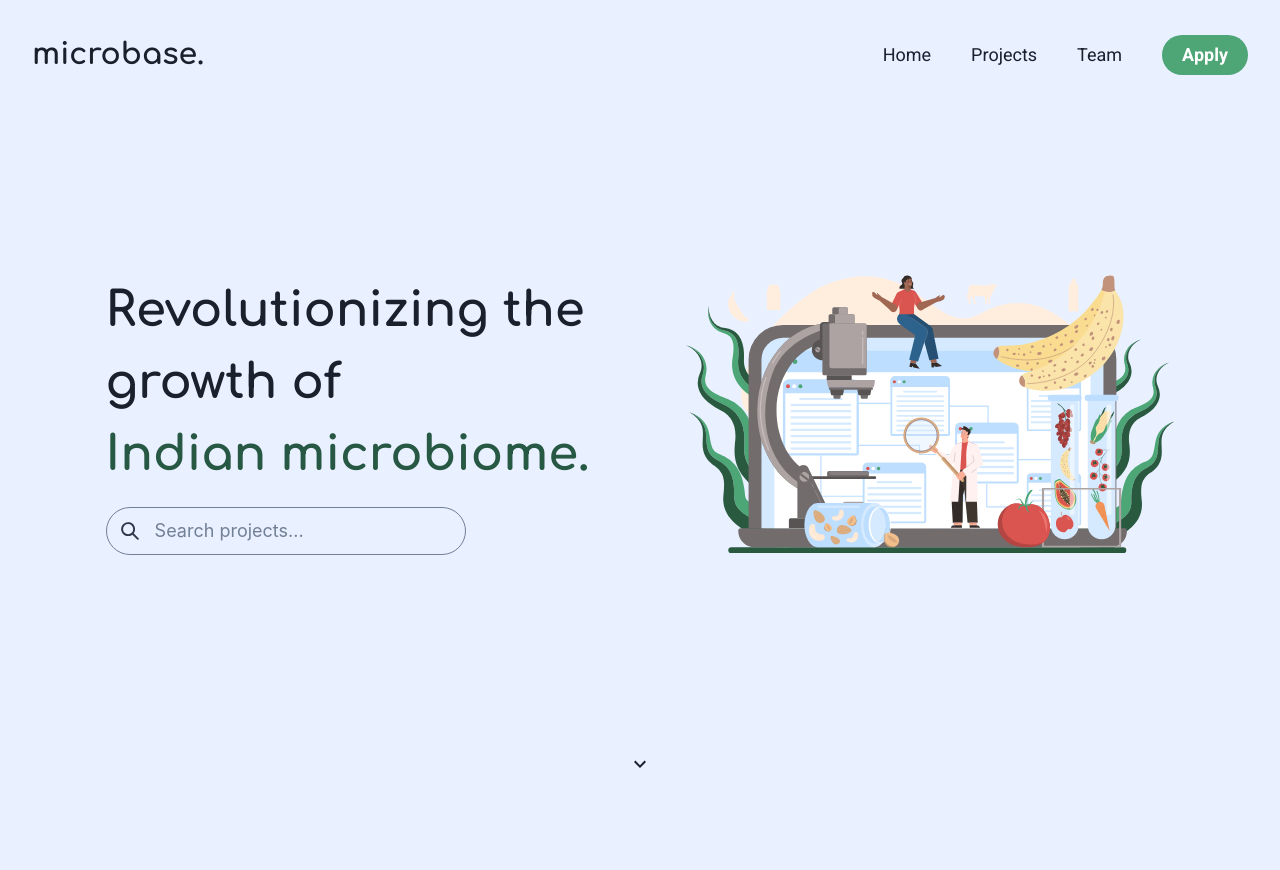
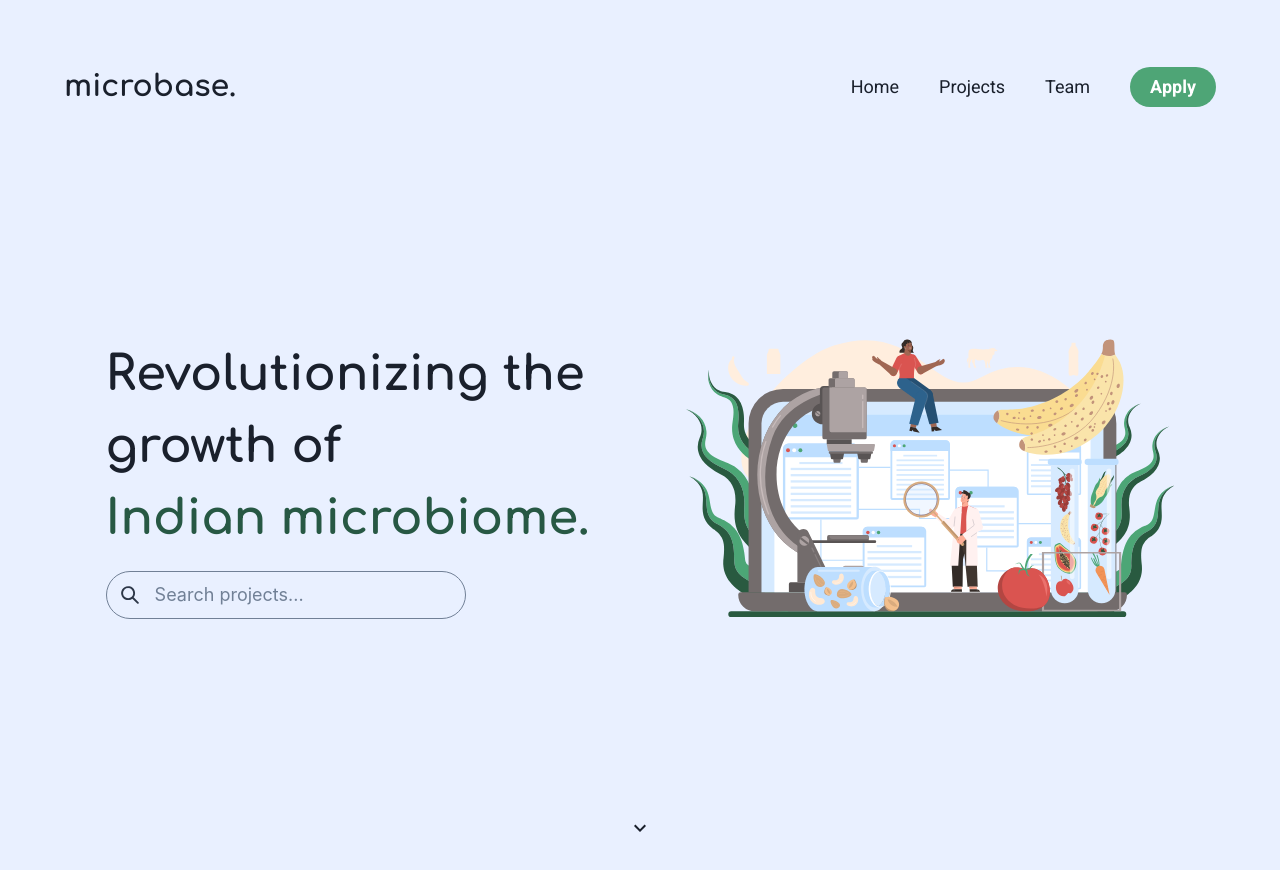
Before and after one commit to ShobhanKarthick/microbase, a React (Create React App) app: page / in a window 1280 px wide. Shown: the top 870 px of the page. Built offline with nearby package versions, Linux system fonts and the light colour scheme.

Commit message:
feat: user <GreenButton /> tag instead of <Button> tag

```diff
--- a/src/components/Navbar.tsx
+++ b/src/components/Navbar.tsx
@@ -1,17 +1,18 @@
 import React from "react"
 import { Link } from "react-router-dom"
-import { Flex, Text, Spacer, Stack, Button } from '@chakra-ui/react'
+import { Flex, Text, Spacer, Stack, } from '@chakra-ui/react'
+import GreenButton from "../components/GreenButton"
 
 function Navbar() {
   return(
-    <Flex>
+    <Flex p={8}>
       <Text className="nav-items-logo" as="b" fontSize='3xl'>microbase.</Text>
       <Spacer />
       <Flex direction="row" gap={10} alignItems="center">
         <Text className="nav-items-menu" fontSize="18px"><Link to="/">Home</Link></Text>
         <Text className="nav-items-menu" fontSize="18px"><Link to="/projects">Projects</Link></Text>
         <Text className="nav-items-menu" fontSize="18px"><Link to="/team">Team</Link></Text>
-        <Link className="nav-items-menu" to="/application"><Button fontSize="18px" backgroundColor="#4ea576" color="#fff" borderRadius={25} padding={"0 20px"}> Apply </Button></Link>
+        <Link className="nav-items-menu" to="/application"><GreenButton buttonText="Apply" /></Link>
       </Flex>
     </Flex>
   )
```
